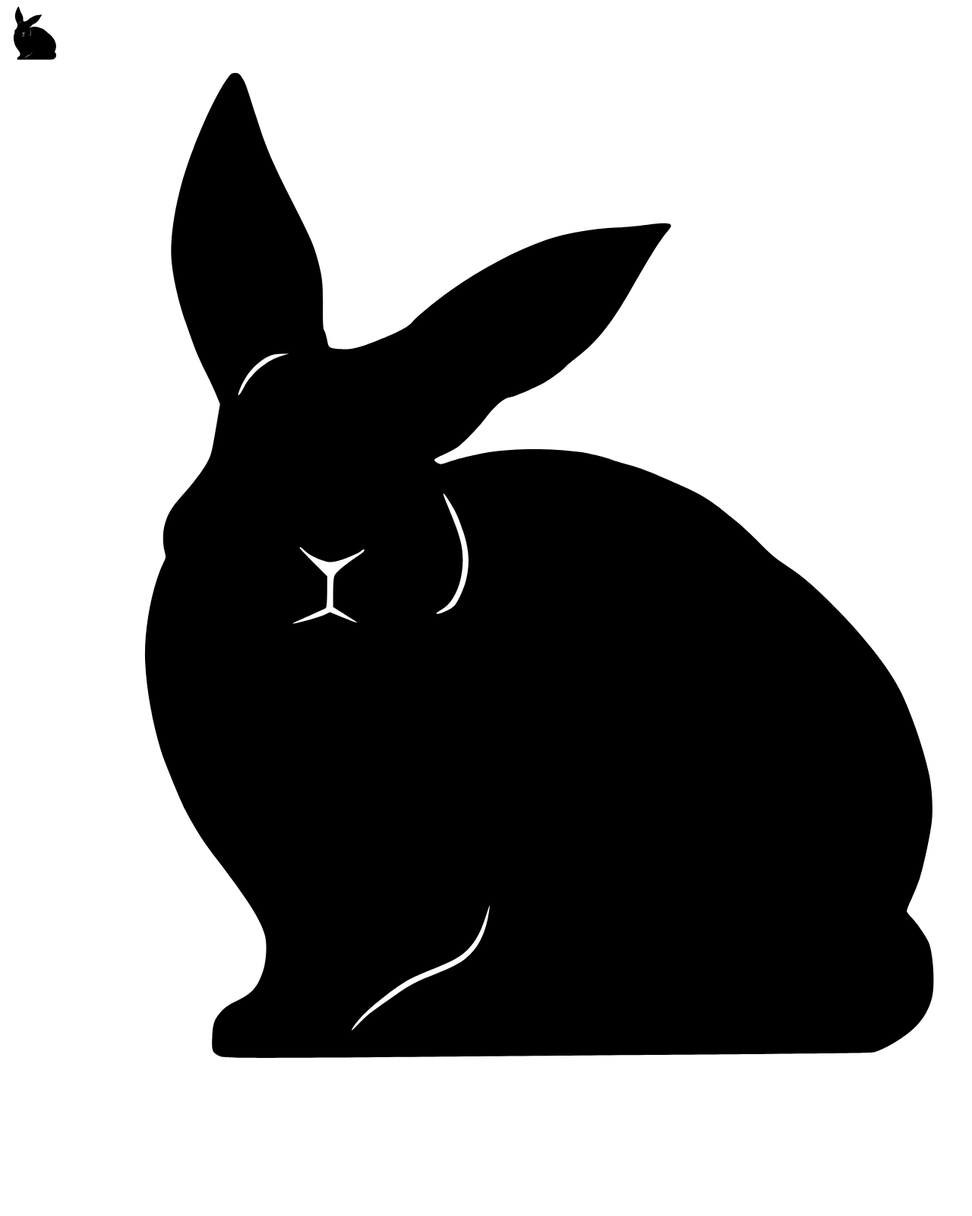
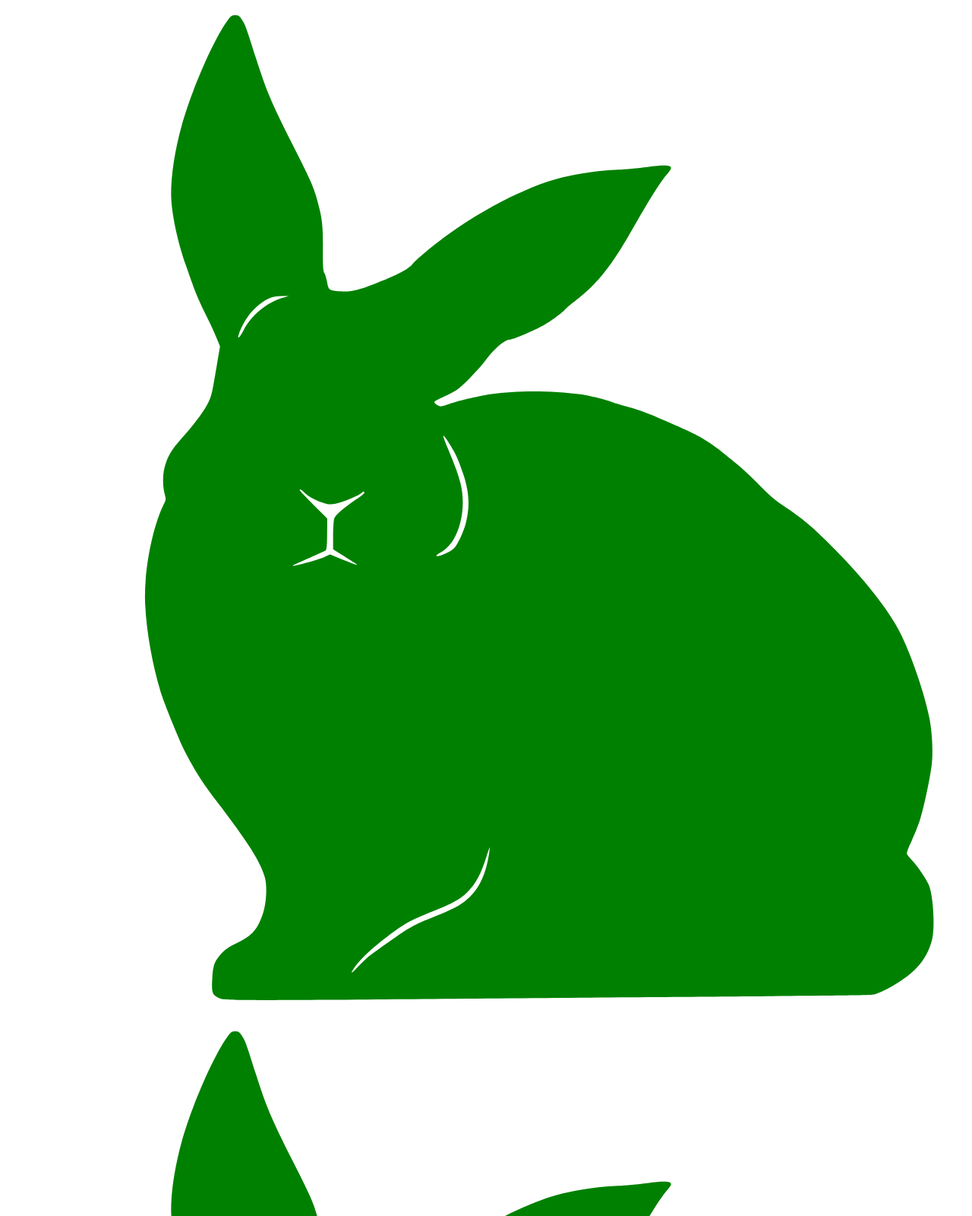
Before and after one commit to 20dcooney/bunnycss, a website: page index.html in a window 1280 px wide. Shown: the top 1600 px of the page at 76% size. Before the commit the page ends 1429 px from the top, so only its background shows below. Drawn offline with Linux system fonts and the light colour scheme.

Commit message:
javascript changes allow bunny-one to act as a class and be used multiple times, and allows the SVG to take different colors

```diff
--- a/index.html
+++ b/index.html
@@ -7,13 +7,14 @@
     <title>Bunny CSS</title>
     <link rel="stylesheet" href="./styles/bunnycss.css">
   </head>
-
+<!--This file is not included in the NPM package, it is simply for testing-->
   <body>
     <main>
-        <i class="bunny-one"></i>
-        <div class="red">
-        <i id="bunny-three"></i>
-        </div>
+      <div class="green">
+      <i class="bunny-one"></i>
+      <i class="bunny-one"></i>
+      <i class="bunny-one"></i>
+      </div>
     </main>
   </body>
 
--- a/index.js
+++ b/index.js
@@ -4,7 +4,20 @@ document.addEventListener('DOMContentLoaded', function () {
     fetch('./svg/bunny-one.svg')
         .then(response => response.text())
         .then(data => {
-            document.getElementById('bunny-three').innerHTML = data;
+            const svgContainer = new DOMParser().parseFromString(data, 'image/svg+xml');
+
+            const paths = svgContainer.querySelectorAll('path');
+            paths.forEach(path => {
+                path.classList.add('colorhandling');
+            });
+
+            const svgElements = document.querySelectorAll('.bunny-one');
+
+            svgElements.forEach(element => {
+                element.innerHTML = '';
+                const svgElement = svgContainer.querySelector('svg').cloneNode(true);
+                element.appendChild(svgElement);
+            });
         })
         .catch(error => console.error('Error loading SVG:', error));
 });
--- a/styles/bunnycss.css
+++ b/styles/bunnycss.css
@@ -1,4 +1,4 @@
-span.bunny-one, i.bunny-one, div.bunny-one {
+/*span.bunny-one, i.bunny-one, div.bunny-one {
     display: inline-block;
     width: 72px;
     height: 72px;
@@ -6,24 +6,16 @@ span.bunny-one, i.bunny-one, div.bunny-one {
     background-size: contain;
     background-repeat: no-repeat;
     color: currentColor;
+}*/
+
+.bunny-one {
+    fill: pink;
 }
 
-.bunny-two {
-    background-color: red;
-    -webkit-mask-image: url(../svg/bunny-one.svg);
-    mask-image: url(../svg/bunny-one.svg);
-
+.colorhandling {
+    fill: currentColor;
 }
 
-.red {
-    color: red;
+.green {
+    color: green;
 }
-
-#bunny-three {
-    color: red;
-    fill: red;
-}
-
-svg {
-    color: red;
-}
```
